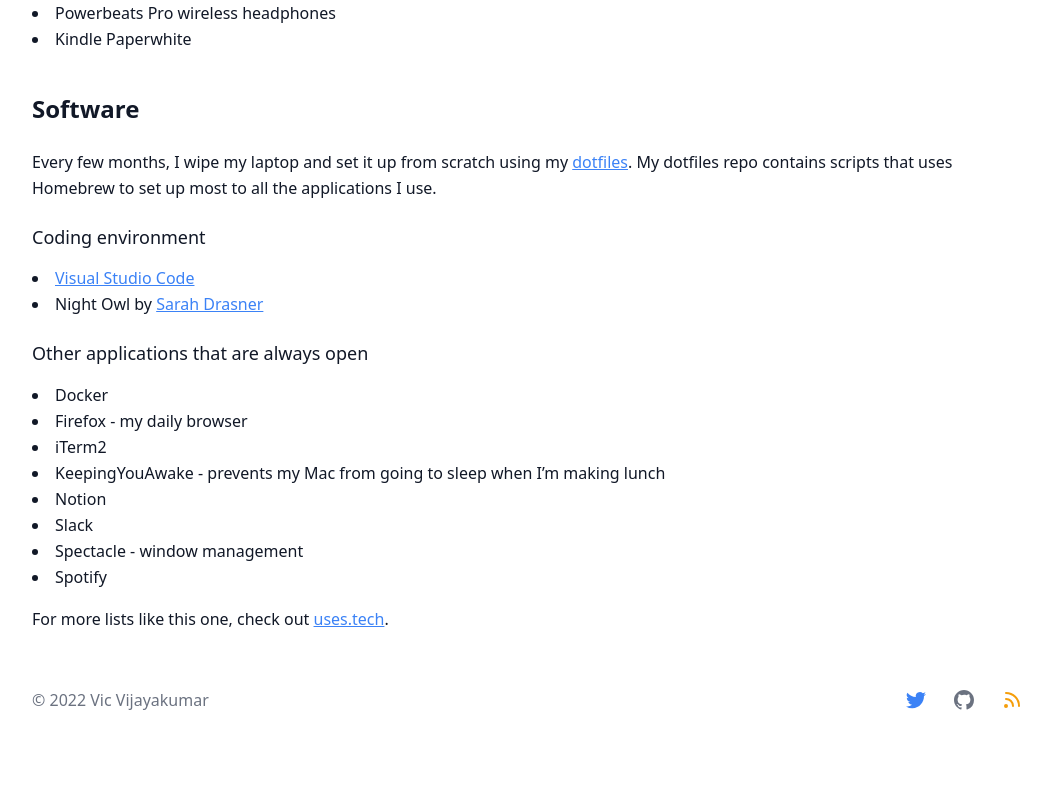
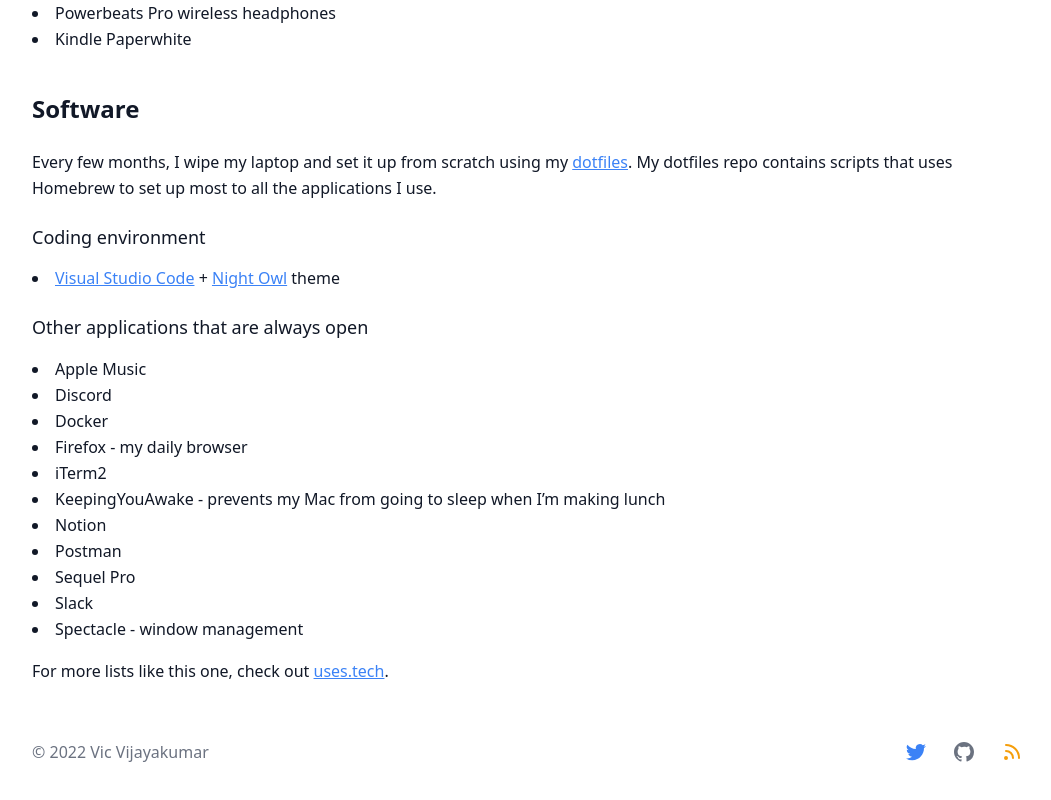
Before and after one commit to needcaffeine/vicvijayakumar.com, a Next.js app: page /uses in a window 1280 px wide. Shown: the part 699-1499 px from the top of the page, without its empty margins (112-1163 px from the left). Before the commit the page ends 1459 px from the top, so only its background shows below. Built offline with nearby package versions, Linux system fonts and the light colour scheme; no server answers; a web font is replaced by a local one.

Commit message:
new: update /uses

```diff
--- a/pages/uses.js
+++ b/pages/uses.js
@@ -97,21 +97,22 @@
                                 target="_blank"
                             >
                                 Visual Studio Code
-                            </a>
-                        </li>
-                        <li>
-                            Night Owl by{' '}
+                            </a>{' '}
+                            +{' '}
                             <a
-                                href="https://twitter.com/sarah_edo"
+                                href="https://marketplace.visualstudio.com/items?itemName=kaos.nightowl"
                                 rel="noopener noreferrer"
                                 target="_blank"
                             >
-                                Sarah Drasner
-                            </a>
+                                Night Owl
+                            </a>{' '}
+                            theme
                         </li>
                     </ul>
                     <h4>Other applications that are always open</h4>
                     <ul>
+                        <li>Apple Music</li>
+                        <li>Discord</li>
                         <li>Docker</li>
                         <li>Firefox - my daily browser</li>
                         <li>iTerm2</li>
@@ -120,9 +121,10 @@
                             making lunch
                         </li>
                         <li>Notion</li>
+                        <li>Postman</li>
+                        <li>Sequel Pro</li>
                         <li>Slack</li>
                         <li>Spectacle - window management</li>
-                        <li>Spotify</li>
                     </ul>
 
                     <p>
```
